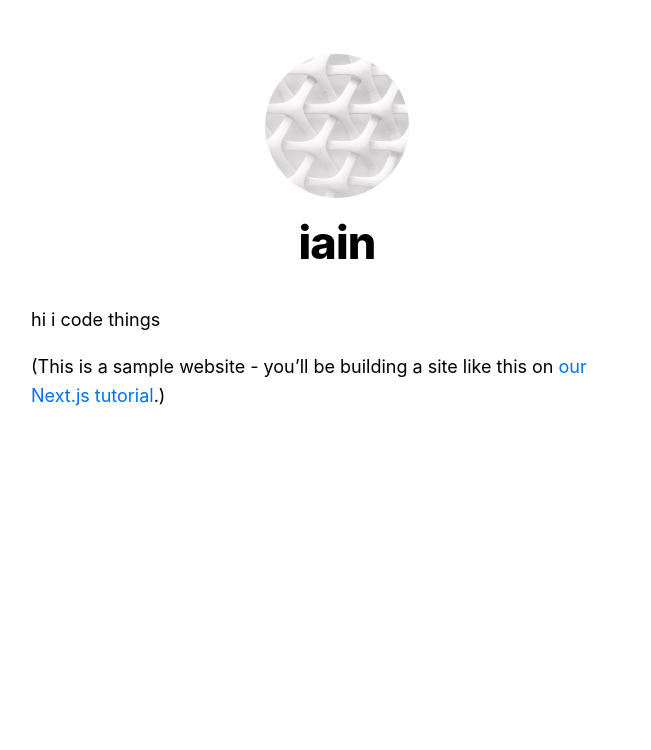
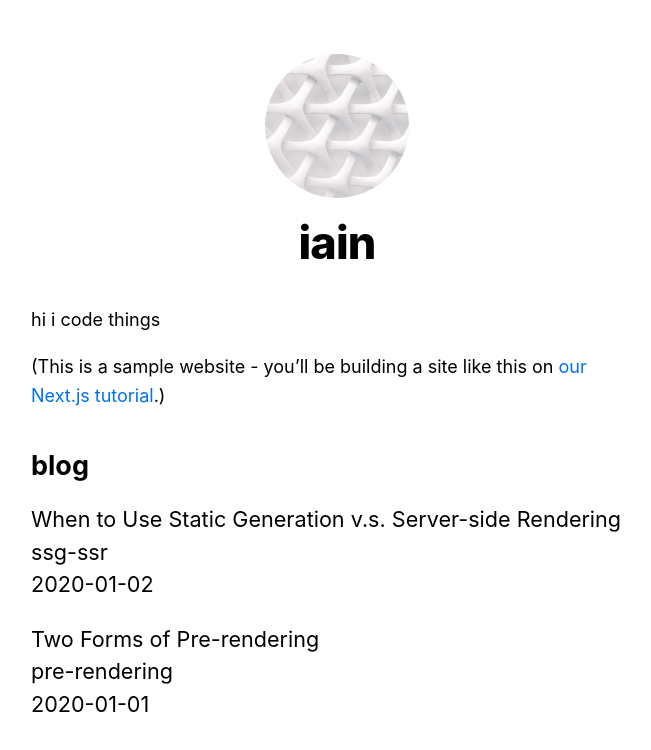
Before and after one commit to 2CM/leaning-next, a Next.js app: page / in a window 1280 px wide. Shown: the top 750 px of the page, without its empty margins (303-954 px from the left). Built offline with nearby package versions, Linux system fonts and the light colour scheme.

Commit message:
pre rendering and data fetching

```diff
--- /dev/null
+++ b/lib/posts.js
@@ -0,0 +1,37 @@
+import fs from 'fs';
+import path from 'path';
+import matter from 'gray-matter';
+
+const postsDirectory = path.join(process.cwd(), 'posts');
+
+export function getSortedPostsData() {
+  // Get file names under /posts
+  const fileNames = fs.readdirSync(postsDirectory);
+  const allPostsData = fileNames.map((fileName) => {
+    // Remove ".md" from file name to get id
+    const id = fileName.replace(/\.md$/, '');
+
+    // Read markdown file as string
+    const fullPath = path.join(postsDirectory, fileName);
+    const fileContents = fs.readFileSync(fullPath, 'utf8');
+
+    // Use gray-matter to parse the post metadata section
+    const matterResult = matter(fileContents);
+
+    // Combine the data with the id
+    return {
+      id,
+      ...matterResult.data,
+    };
+  });
+  // Sort posts by date
+  return allPostsData.sort(({ date: a }, { date: b }) => {
+    if (a < b) {
+      return 1;
+    } else if (a > b) {
+      return -1;
+    } else {
+      return 0;
+    }
+  });
+}
--- a/package.json
+++ b/package.json
@@ -6,6 +6,7 @@
     "start": "next start"
   },
   "dependencies": {
+    "gray-matter": "^4.0.3",
     "next": "latest",
     "react": "17.0.2",
     "react-dom": "17.0.2"
--- a/pages/index.js
+++ b/pages/index.js
@@ -3,6 +3,7 @@ import React from "react"
 import Link from 'next/link'
 import Layout, {siteTitle} from '../components/layout'
 import utilStyles from '../styles/utils.module.css'
+import { getSortedPostsData } from '../lib/posts'
 
 export default class Home extends React.Component {
   render() {
@@ -19,7 +20,32 @@ export default class Home extends React.Component {
             <a href="https://nextjs.org/learn">our Next.js tutorial</a>.)
           </p>
         </section>
+
+        <section className={`${utilStyles.headingMd} ${utilStyles.padding1px}`}>
+          <h2 className={utilStyles.headingLg}>blog</h2>
+          <ul className={utilStyles.list}>
+          {this.props.allPostsData.map(({ id, date, title }) => (
+            <li className={utilStyles.listItem} key={id}>
+              {title}
+              <br />
+              {id}
+              <br />
+              {date}
+            </li>
+          ))}
+        </ul>
+        </section>
       </Layout>
     )
   }
 }
+
+export async function getStaticProps() {
+  const allPostsData = getSortedPostsData();
+
+  return {
+    props: {
+      allPostsData
+    }
+  }
+}
--- /dev/null
+++ b/posts/pre-rendering.md
@@ -0,0 +1,11 @@
+---
+title: 'Two Forms of Pre-rendering'
+date: '2020-01-01'
+---
+
+Next.js has two forms of pre-rendering: **Static Generation** and **Server-side Rendering**. The difference is in **when** it generates the HTML for a page.
+
+- **Static Generation** is the pre-rendering method that generates the HTML at **build time**. The pre-rendered HTML is then _reused_ on each request.
+- **Server-side Rendering** is the pre-rendering method that generates the HTML on **each request**.
+
+Importantly, Next.js let's you **choose** which pre-rendering form to use for each page. You can create a "hybrid" Next.js app by using Static Generation for most pages and using Server-side Rendering for others.
--- /dev/null
+++ b/posts/ssg-ssr.md
@@ -0,0 +1,19 @@
+---
+title: 'When to Use Static Generation v.s. Server-side Rendering'
+date: '2020-01-02'
+---
+
+We recommend using **Static Generation** (with and without data) whenever possible because your page can be built once and served by CDN, which makes it much faster than having a server render the page on every request.
+
+You can use Static Generation for many types of pages, including:
+
+- Marketing pages
+- Blog posts
+- E-commerce product listings
+- Help and documentation
+
+You should ask yourself: "Can I pre-render this page **ahead** of a user's request?" If the answer is yes, then you should choose Static Generation.
+
+On the other hand, Static Generation is **not** a good idea if you cannot pre-render a page ahead of a user's request. Maybe your page shows frequently updated data, and the page content changes on every request.
+
+In that case, you can use **Server-Side Rendering**. It will be slower, but the pre-rendered page will always be up-to-date. Or you can skip pre-rendering and use client-side JavaScript to populate data.
```
Also changed, not shown: 1 other file (tests, documents, lock files or other folders).
